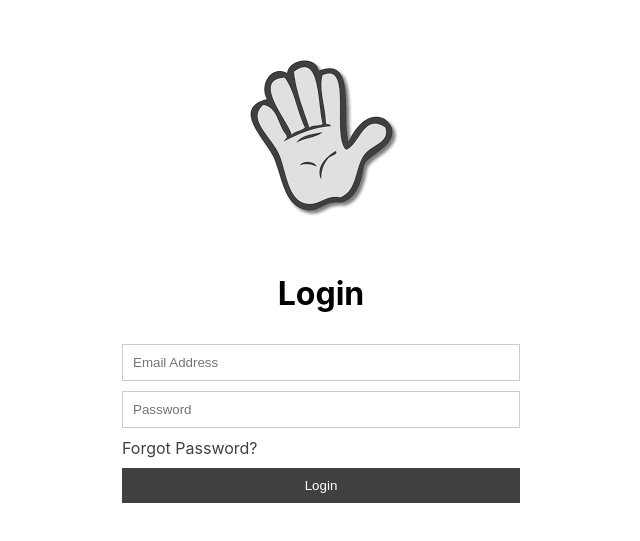
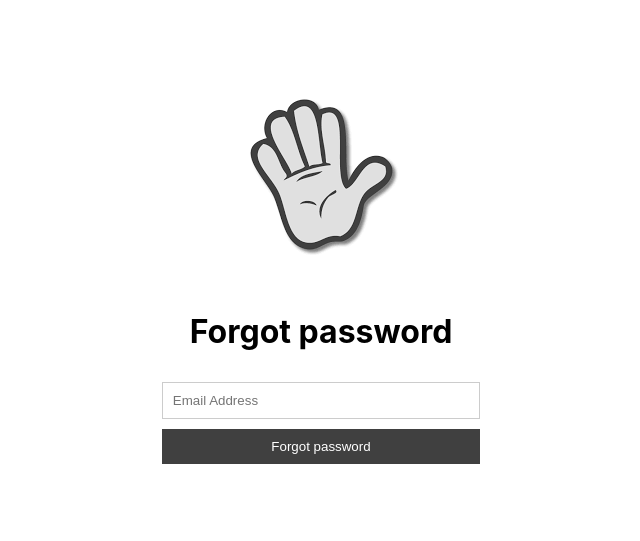
Before and after one commit to Boulbeba404/sign-language-recognition-frontend-react, a React (Create React App) app: page /login in a window 1280 px wide. Shown: the part 137-678 px from the top of the page, without its empty margins (319-959 px from the left). Built offline with nearby package versions, Linux system fonts and the light colour scheme.

Commit message:
forget Password

```diff
--- a/src/App.js
+++ b/src/App.js
@@ -1,11 +1,8 @@
-import React from 'react';
-import { Login } from "./pages"
+import React from "react";
+import { ForgotPassword, Login, ResetPassword } from "./pages";
 
 function App() {
-
-  return (
-    <Login />
-  );
+  return <ForgotPassword />;
 }
 
 export default App;
--- a/src/components/authForm/AuthForm.js
+++ b/src/components/authForm/AuthForm.js
@@ -1,9 +1,12 @@
 import logo from "../../assets/logo.png";
+
 function AuthForm({
   email,
   password,
+  confirmPassword,
   onChangeEmail,
   onChangePassword,
+  onChangeConfirmPassword,
   onSubmit,
   type,
 }) {
@@ -34,6 +37,7 @@ function AuthForm({
           )}
           {(type === "login" || type === "resetPassword") && (
             <input
+              className="password-input"
               type="password"
               id="password"
               name="password"
@@ -41,6 +45,18 @@ function AuthForm({
               required
               value={password}
               onChange={(e) => onChangePassword(e.target.value)}
+            />
+          )}
+          {type === "resetPassword" && (
+            <input
+              className="confirm-password-input"
+              type="password"
+              id="password"
+              name="password"
+              placeholder="Confirm password"
+              required
+              value={confirmPassword}
+              onChange={(e) => onChangeConfirmPassword(e.target.value)}
             />
           )}
           {type === "login" && (
--- a/src/index.css
+++ b/src/index.css
@@ -1,14 +1,14 @@
 body {
   margin: 0;
-  font-family: -apple-system, BlinkMacSystemFont, 'Segoe UI', 'Roboto', 'Oxygen',
-    'Ubuntu', 'Cantarell', 'Fira Sans', 'Droid Sans', 'Helvetica Neue',
+  font-family: -apple-system, BlinkMacSystemFont, "Segoe UI", "Roboto", "Oxygen",
+    "Ubuntu", "Cantarell", "Fira Sans", "Droid Sans", "Helvetica Neue",
     sans-serif;
   -webkit-font-smoothing: antialiased;
   -moz-osx-font-smoothing: grayscale;
 }
 
 code {
-  font-family: source-code-pro, Menlo, Monaco, Consolas, 'Courier New',
+  font-family: source-code-pro, Menlo, Monaco, Consolas, "Courier New",
     monospace;
 }
 
@@ -39,11 +39,6 @@ input[type="password"] {
   box-sizing: border-box;
 }
 
-input[type="password"] {
-  margin: 0px !important;
-  margin-top: 10px;
-}
-
 button {
   width: 100%;
   padding: 10px;
@@ -64,3 +59,14 @@ button:hover {
 a {
   color: dodgerblue;
 }
+
+.confirm-password-input {
+  margin: 0px !important;
+  margin-top: 10px !important ;
+  margin-bottom: 10px !important;
+}
+
+.password-input {
+  margin: 0px !important;
+  margin-top: 10px;
+}
--- /dev/null
+++ b/src/pages/forgotPassword/ForgotPassword.js
@@ -0,0 +1,21 @@
+import { useState } from "react";
+import { AuthForm } from "../../components";
+
+function ForgotPassword() {
+  const [email, setEmail] = useState("");
+
+  const handleSubmit = (event) => {
+    event.preventDefault();
+    /// api
+  };
+
+  return (
+    <AuthForm
+      email={email}
+      onChangeEmail={(value) => setEmail(value)}
+      onSubmit={handleSubmit}
+      type={"forgotPassword"}
+    />
+  );
+}
+export default ForgotPassword;
--- a/src/pages/index.js
+++ b/src/pages/index.js
@@ -1,2 +1,4 @@
 import Login from "./login/Login";
-export { Login }
+import ForgotPassword  from "./forgotPassword/ForgotPassword";
+import ResetPassword from "./resetPassword/ResetPasword";
+export { Login,ForgotPassword,ResetPassword }
--- /dev/null
+++ b/src/pages/resetPassword/ResetPasword.js
@@ -0,0 +1,24 @@
+import { useState } from "react";
+import { AuthForm } from "../../components";
+
+function ResetPassword() {
+  const [password, setPassword] = useState("");
+  const [confirmPassword, setConfirmPassword] = useState("");
+
+  const handleSubmit = (event) => {
+    event.preventDefault();
+    /// api
+  };
+
+  return (
+    <AuthForm
+      password={password}
+      onChangePassword={(value) => setPassword(value)}
+      onSubmit={handleSubmit}
+      type={"resetPassword"}
+      confirmPassword={confirmPassword}
+      onChangeConfirmPassword={(value) => setConfirmPassword(value)}
+    />
+  );
+}
+export default ResetPassword;
```
